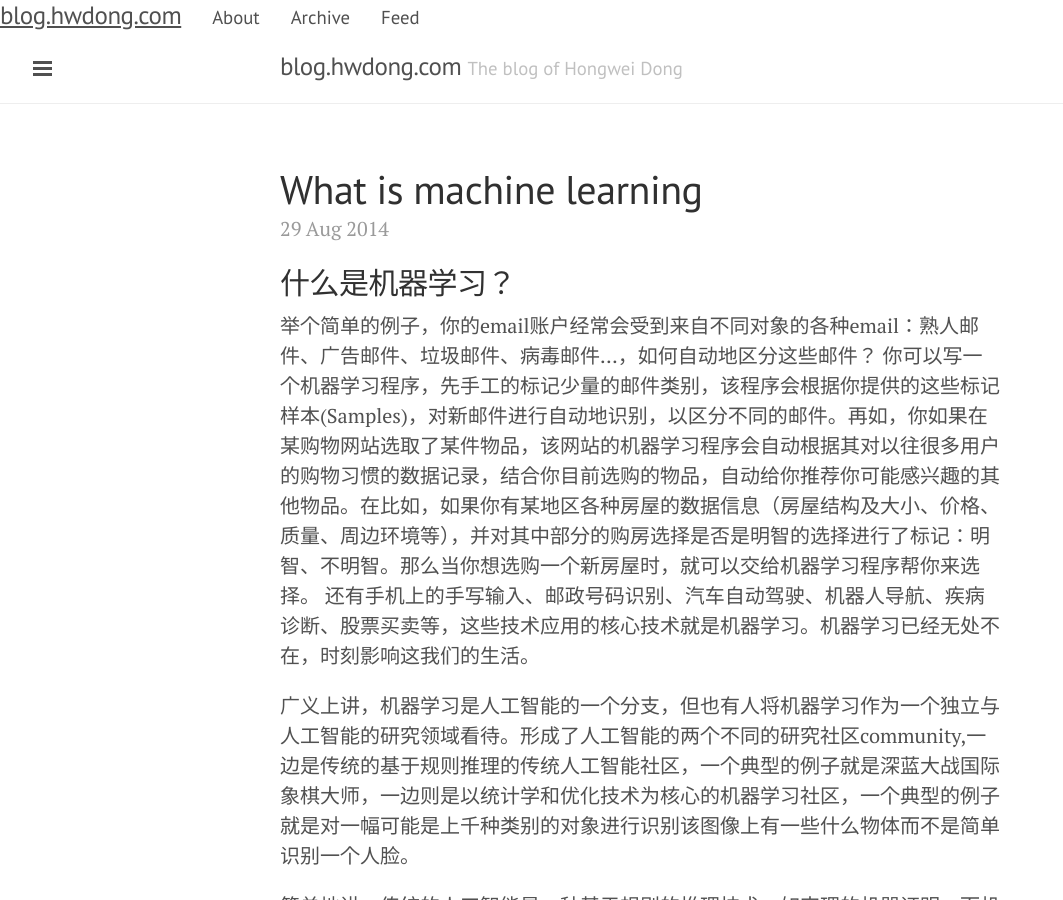
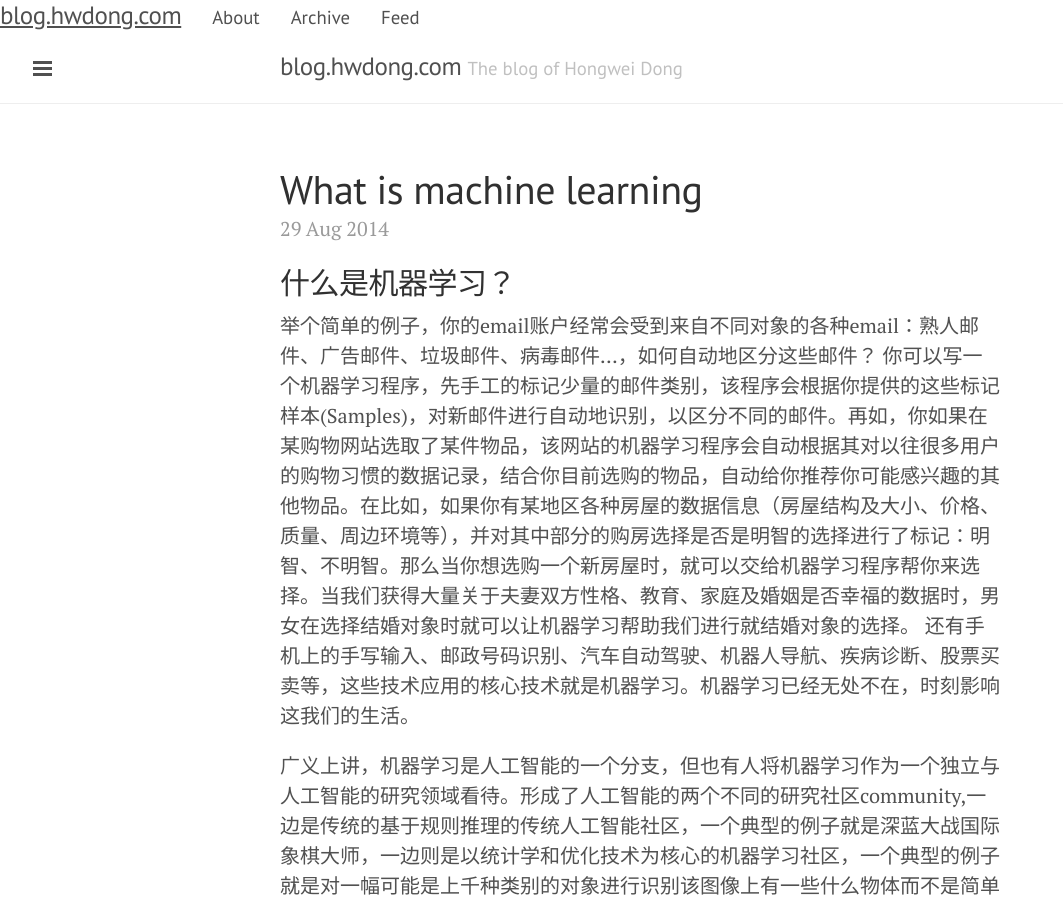
Before and after one commit to hwdong/hwdong-old.github.io, a Jekyll site: the page built from index.html, in a window 1280 px wide and 900 px high. Shown: the whole window, without its empty margins (0-1063 px from the left). Built offline with Jekyll 4.4.1, drawn with Linux system fonts in a browser that asks for light colours; Markdown is read by kramdown in place of the engine named in the settings; the list of posts is cut into pages by our own code.

Commit message:
Updated 2014-08-29-What is Machine Learning.md

```diff
--- a/_posts/2014-08-29-What is Machine Learning.md
+++ b/_posts/2014-08-29-What is Machine Learning.md
@@ -4,7 +4,7 @@ published: true
 
 ## 什么是机器学习？
 
-   举个简单的例子，你的email账户经常会受到来自不同对象的各种email：熟人邮件、广告邮件、垃圾邮件、病毒邮件...，如何自动地区分这些邮件？ 你可以写一个机器学习程序，先手工的标记少量的邮件类别，该程序会根据你提供的这些标记样本(Samples)，对新邮件进行自动地识别，以区分不同的邮件。再如，你如果在某购物网站选取了某件物品，该网站的机器学习程序会自动根据其对以往很多用户的购物习惯的数据记录，结合你目前选购的物品，自动给你推荐你可能感兴趣的其他物品。在比如，如果你有某地区各种房屋的数据信息（房屋结构及大小、价格、质量、周边环境等），并对其中部分的购房选择是否是明智的选择进行了标记：明智、不明智。那么当你想选购一个新房屋时，就可以交给机器学习程序帮你来选择。 还有手机上的手写输入、邮政号码识别、汽车自动驾驶、机器人导航、疾病诊断、股票买卖等，这些技术应用的核心技术就是机器学习。机器学习已经无处不在，时刻影响这我们的生活。
+   举个简单的例子，你的email账户经常会受到来自不同对象的各种email：熟人邮件、广告邮件、垃圾邮件、病毒邮件...，如何自动地区分这些邮件？ 你可以写一个机器学习程序，先手工的标记少量的邮件类别，该程序会根据你提供的这些标记样本(Samples)，对新邮件进行自动地识别，以区分不同的邮件。再如，你如果在某购物网站选取了某件物品，该网站的机器学习程序会自动根据其对以往很多用户的购物习惯的数据记录，结合你目前选购的物品，自动给你推荐你可能感兴趣的其他物品。在比如，如果你有某地区各种房屋的数据信息（房屋结构及大小、价格、质量、周边环境等），并对其中部分的购房选择是否是明智的选择进行了标记：明智、不明智。那么当你想选购一个新房屋时，就可以交给机器学习程序帮你来选择。当我们获得大量关于夫妻双方性格、教育、家庭及婚姻是否幸福的数据时，男女在选择结婚对象时就可以让机器学习帮助我们进行就结婚对象的选择。 还有手机上的手写输入、邮政号码识别、汽车自动驾驶、机器人导航、疾病诊断、股票买卖等，这些技术应用的核心技术就是机器学习。机器学习已经无处不在，时刻影响这我们的生活。
 
   广义上讲，机器学习是人工智能的一个分支，但也有人将机器学习作为一个独立与人工智能的研究领域看待。形成了人工智能的两个不同的研究社区community,一边是传统的基于规则推理的传统人工智能社区，一个典型的例子就是深蓝大战国际象棋大师，一边则是以统计学和优化技术为核心的机器学习社区，一个典型的例子就是对一幅可能是上千种类别的对象进行识别该图像上有一些什么物体而不是简单识别一个人脸。
 
```
